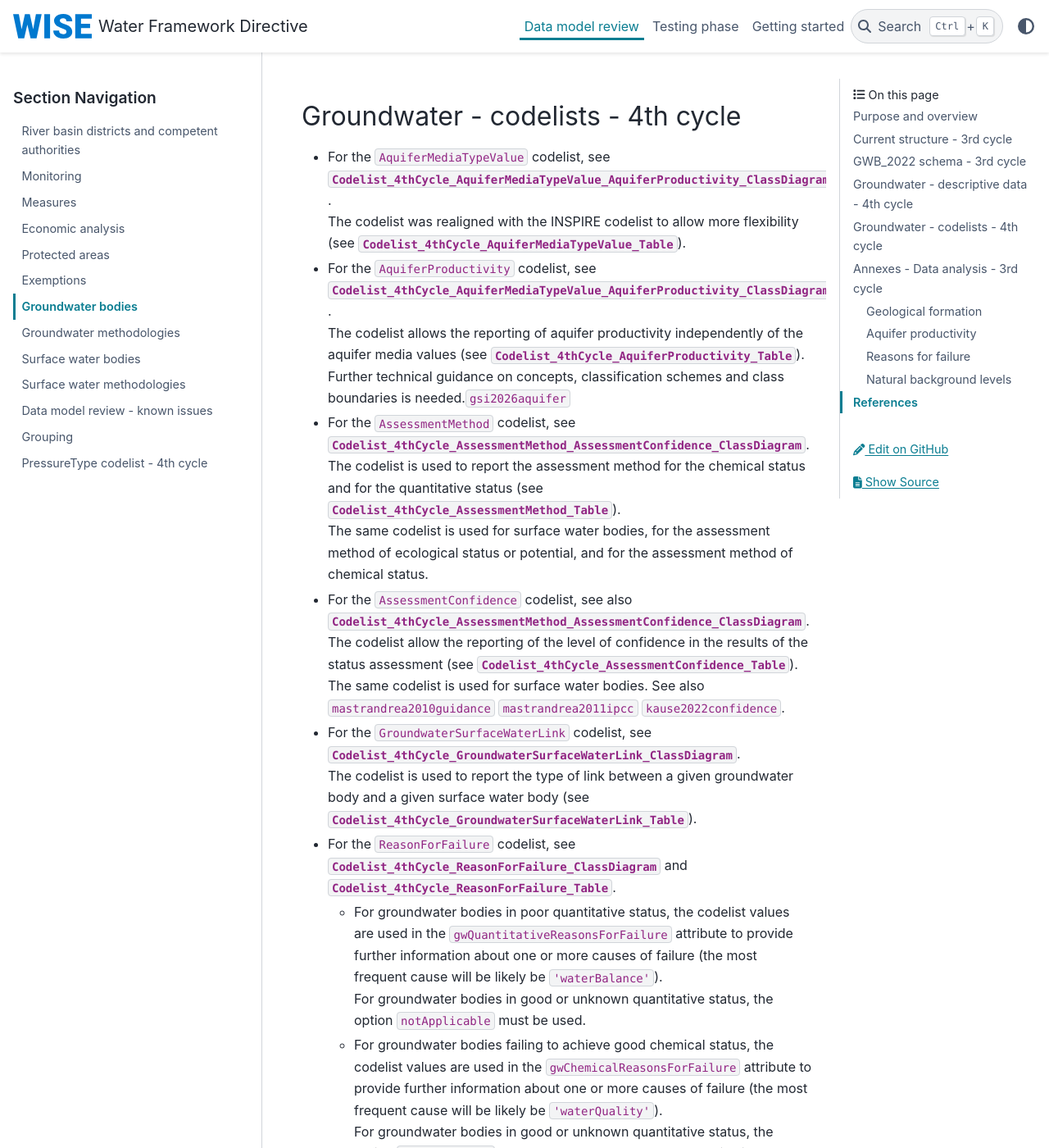
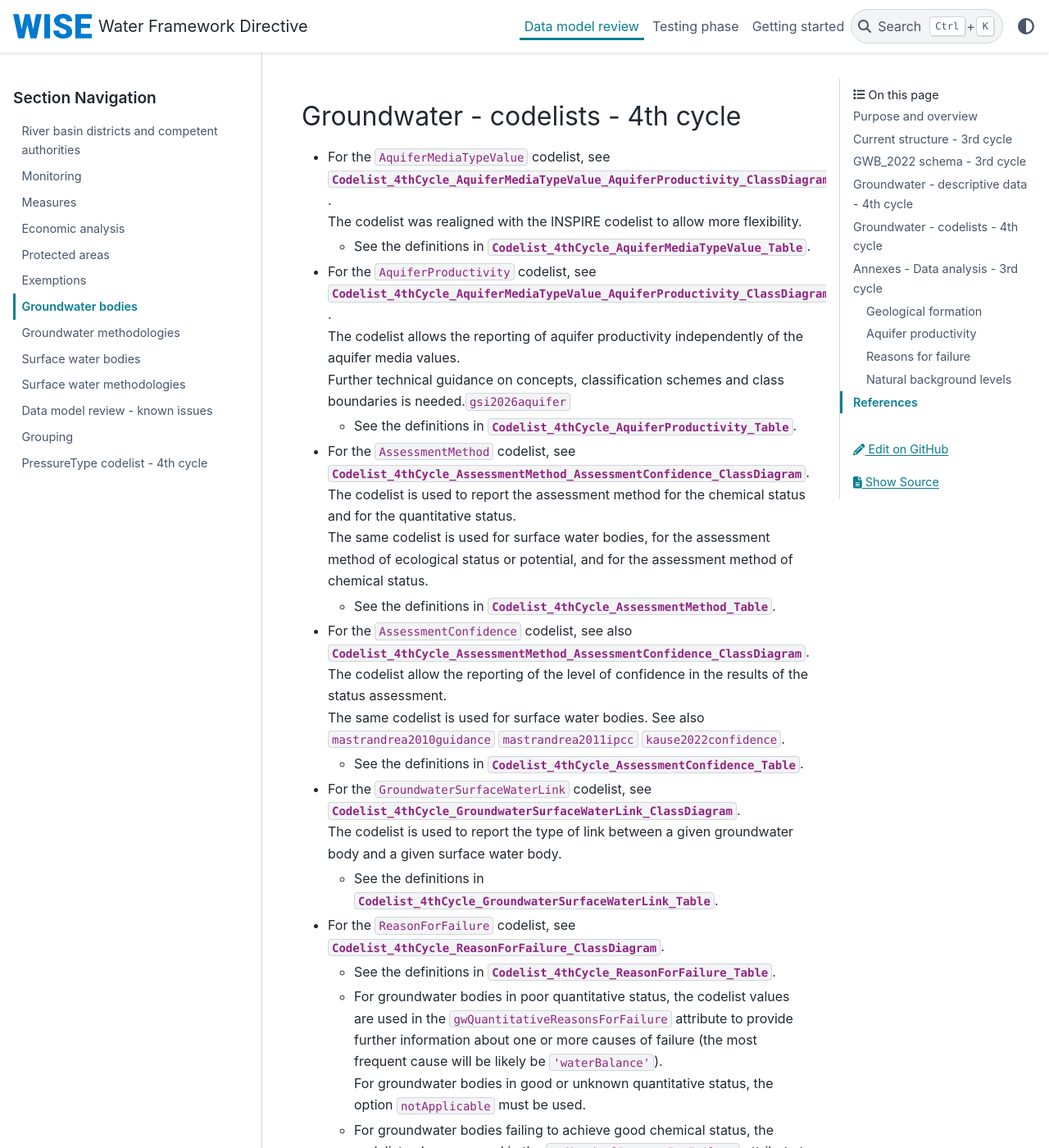
Before and after one commit to eeadata/WISE.WFD.Documentation, a Sphinx documentation site: the page built from docs/DataModelReview/WFDGroundWaterBody.md, in a window 1280 px wide and 1400 px high, scrolled down 6632 px. Shown: the whole window at 82% size. Built offline with Sphinx 7.4.7 and the PyData theme 0.15.4, drawn with Linux system fonts in a browser that asks for light colours; cross-references to code outside the pages are shown as plain code.

Commit message:
Minor: Formatting issues.

````diff
--- a/docs/DataModelReview/WFDGroundWaterBody.md
+++ b/docs/DataModelReview/WFDGroundWaterBody.md
@@ -73,9 +73,28 @@ In the 4th cycle of reporting, the data will be delivered in the Reportnet3 plat
 * the requirements of Directive 2006/118/EC also need to be taken into account
 
 ```{epigraph}
-(36) In order to ensure a level playing field in the Union and allow comparability of water body status between Member States, there is a need to harmonise national threshold values for some man-made synthetic groundwater pollutants. Threshold values should be established as necessary at Union level for pollutants which have an anthropogenic origin or for the products of their degradation or decomposition, provided that those pollutants and degradation products either do not occur naturally in groundwater, or, if identical natural counterparts exist, provided that their natural background levels are, at most, low. Those threshold values should be included in the repository of harmonised threshold values for man-made synthetic substances in groundwater of national, regional or local concern in a new Part D of Annex II to Directive 2006/118/EC. A harmonised threshold value for individual pharmaceuticals should be included for application by Member States to any pharmaceutical active substance identified as posing a risk at national level unless a stricter standard or threshold value has been set specifically for that substance at Union or national level.
+(36) In order to ensure a level playing field in the Union and allow comparability
+of water body status between Member States, there is a need to harmonise national
+threshold values for some man-made synthetic groundwater pollutants. Threshold
+values should be established as necessary at Union level for pollutants which
+have an anthropogenic origin or for the products of their degradation or
+decomposition, provided that those pollutants and degradation products either do
+not occur naturally in groundwater, or, if identical natural counterparts exist,
+provided that their natural background levels are, at most, low. Those threshold
+values should be included in the repository of harmonised threshold values for
+man-made synthetic substances in groundwater of national, regional or local
+concern in a new Part D of Annex II to Directive 2006/118/EC. A harmonised
+threshold value for individual pharmaceuticals should be included for application
+by Member States to any pharmaceutical active substance identified as posing a
+risk at national level unless a stricter standard or threshold value has been
+set specifically for that substance at Union or national level.
 
-(37) All provisions of Directive 2006/118/EC relating to the assessment of groundwater chemical status should be adapted to the introduction of the third category of harmonised threshold values in a new Part D of Annex II to that Directive, in addition to the quality standards set out in Annex I to that Directive and the national threshold values set out in accordance with the methodology set out in Part A of Annex II to that Directive.
+(37) All provisions of Directive 2006/118/EC relating to the assessment of
+groundwater chemical status should be adapted to the introduction of the third
+category of harmonised threshold values in a new Part D of Annex II to that
+Directive, in addition to the quality standards set out in Annex I to that
+Directive and the national threshold values set out in accordance with the
+methodology set out in Part A of Annex II to that Directive.
 
 -- ELI: http://data.europa.eu/eli/dir/2026/805/oj
 ```
@@ -90,16 +109,17 @@ and a brief description of each table is included in {numref}`Groundwater_4th_cy
 * The core data about each groundwater body
   is reported in 3 tables: `GroundWaterBody`, `LinkSurfaceWaterBody` and `GWNaturalBackgroundLevel`.
 
-  * The content of this set of tables does not depend
+  - The content of this set of tables does not depend
     of the status assessment, and can be prepared in advance.
 
 * A second set of tables contains information about
   the chemical and quantitative status assessment
   and about pressures and impacts: `GroundWaterBodyStatus`, `GWQuantitativeStatus`, `GWPollutant` and `GWPressureImpact`.
 
-  * The ancillary table `GWGrouping`
+  - The ancillary table `GWGrouping`
     supports the reporting of grouping (if used the assessment).
-  * A link to the `GWMethodologies::ThresholdValue` table clarifies which threshold value is applied to each pollutant.
+  - A link to the `GWMethodologies::ThresholdValue` table clarifies
+    which threshold value is applied to each pollutant.
     (A list of the default EU threshold values will be provided
     where defined by the EU legislation.)
 
@@ -160,7 +180,8 @@ and a brief description of each table is included in {numref}`Groundwater_4th_cy
 * - GWNaturalBackgroundLevel
   - *modified*
     The data related to the natural background level (NBL)
-    of substances in groundwater is moved from the GWPollutant class into a separate `GWNaturalBackgroundLevel` table.
+    of substances in groundwater is moved from the GWPollutant class
+    into a separate `GWNaturalBackgroundLevel` table.
     This facilitates both the reporting and the quality control
     (see {ref}`heading_wfd_groundwater_annexes_nbl_3rd_cycle`).
 
@@ -268,45 +289,51 @@ and a brief description of each table is included in {numref}`Groundwater_4th_cy
 
 * For the `AquiferMediaTypeValue` codelist,
   see {numref}`Codelist_4thCycle_AquiferMediaTypeValue_AquiferProductivity_ClassDiagram`.
-  The codelist was realigned with the INSPIRE codelist to allow more flexibility
-  (see {numref}`Codelist_4thCycle_AquiferMediaTypeValue_Table`).
+  The codelist was realigned with the INSPIRE codelist to allow more flexibility.
+
+  - See the definitions in {numref}`Codelist_4thCycle_AquiferMediaTypeValue_Table`.
 
 * For the `AquiferProductivity` codelist,
   see {numref}`Codelist_4thCycle_AquiferMediaTypeValue_AquiferProductivity_ClassDiagram`.
   The codelist allows the reporting of aquifer productivity
-  independently of the aquifer media values
-  (see {numref}`Codelist_4thCycle_AquiferProductivity_Table`).
+  independently of the aquifer media values.
   Further technical guidance on concepts, classification schemes and class boundaries
   is needed.{footcite}`gsi2026aquifer`
+
+  - See the definitions in {numref}`Codelist_4thCycle_AquiferProductivity_Table`.
 
 * For the `AssessmentMethod` codelist,
   see {numref}`Codelist_4thCycle_AssessmentMethod_AssessmentConfidence_ClassDiagram`.
   The codelist is used to report
-  the assessment method for the chemical status and for the quantitative status
-  (see {numref}`Codelist_4thCycle_AssessmentMethod_Table`).
+  the assessment method for the chemical status and for the quantitative status.
   The same codelist is used for surface water bodies,
   for the assessment method of ecological status or potential,
   and for the assessment method of chemical status.
 
+  - See the definitions in {numref}`Codelist_4thCycle_AssessmentMethod_Table`.
+
 * For the `AssessmentConfidence` codelist,
   see also {numref}`Codelist_4thCycle_AssessmentMethod_AssessmentConfidence_ClassDiagram`.
   The codelist allow the reporting of
-  the level of confidence in the results of the status assessment
-  (see {numref}`Codelist_4thCycle_AssessmentConfidence_Table`).
+  the level of confidence in the results of the status assessment.
   The same codelist is used for surface water bodies.
   See also {footcite}`mastrandrea2010guidance` {footcite}`mastrandrea2011ipcc`  {footcite}`kause2022confidence`.
+
+  - See the definitions in {numref}`Codelist_4thCycle_AssessmentConfidence_Table`.
 
 * For the `GroundwaterSurfaceWaterLink` codelist,
   see {numref}`Codelist_4thCycle_GroundwaterSurfaceWaterLink_ClassDiagram`.
   The codelist is used to report
-  the type of link between a given groundwater body and a given surface water body
-  (see {numref}`Codelist_4thCycle_GroundwaterSurfaceWaterLink_Table`).
+  the type of link between a given groundwater body and a given surface water body.
+
+  - See the definitions in {numref}`Codelist_4thCycle_GroundwaterSurfaceWaterLink_Table`.
 
 * For the `ReasonForFailure` codelist,
-  see {numref}`Codelist_4thCycle_ReasonForFailure_ClassDiagram`
-  and {numref}`Codelist_4thCycle_ReasonForFailure_Table`.
+  see {numref}`Codelist_4thCycle_ReasonForFailure_ClassDiagram`.
 
-  * For groundwater bodies in poor quantitative status,
+  - See the definitions in {numref}`Codelist_4thCycle_ReasonForFailure_Table`.
+
+  - For groundwater bodies in poor quantitative status,
     the codelist values are used
     in the `gwQuantitativeReasonsForFailure` attribute
     to provide further information about one or more causes of failure
@@ -314,7 +341,7 @@ and a brief description of each table is included in {numref}`Groundwater_4th_cy
     For groundwater bodies in good or unknown quantitative status,
     the option `notApplicable` must be used.
 
-  * For groundwater bodies failing to achieve good chemical status,
+  - For groundwater bodies failing to achieve good chemical status,
     the codelist values are used
     in the `gwChemicalReasonsForFailure` attribute
     to provide further information about one or more causes of failure
@@ -453,8 +480,11 @@ National documents vary, when addressing productivity in terms of potential long
 ```{epigraph}
 *Example* - Ireland 2026 {footcite}`gsi2026aquifer`:
 
-"Yield is one of the main concerns in aquifer development projects, yields from existing wells are conceptually linked with the main aquifer categories:
-* Regionally important (R) aquifers should have (or be capable of having) a large number of ‘excellent’ yields: in excess of approximately 400 m3/d.
+"Yield is one of the main concerns in aquifer development projects,
+yields from existing wells are conceptually linked with the main aquifer categories:
+
+* Regionally important (R) aquifers should have (or be capable of having)
+  a large number of ‘excellent’ yields: in excess of approximately 400 m3/d.
 * Locally important (L) aquifers are capable of ‘good’ well yields 100-400 m3/d.
 * Poor (P) aquifers would generally have ‘moderate’ or ‘low’ well yields - less than 100 m3/d."
 ```
@@ -569,7 +599,5 @@ or clearly unlikely.
 
 ## References
 
-
-
 ```{footbibliography}
 ```
````
Also changed, not shown: docs/DataModelReview/WFDEconomicAnalysis.md (+2 -22 lines), docs/DataModelReview/WFDExemptions.md (+40 -27 lines), docs/DataModelReview/WFDGroundwaterMethodologies.md (+18 -7 lines), docs/DataModelReview/WFDPressures.md (+41 -24 lines), docs/DataModelReview/WFDProtectedAreas.md (+60 -61 lines), 1 other file.
